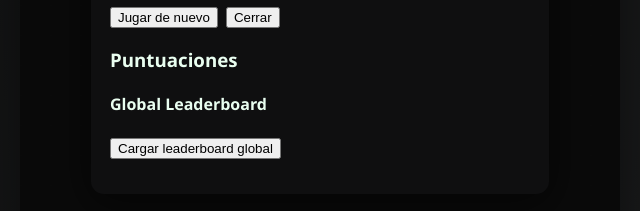
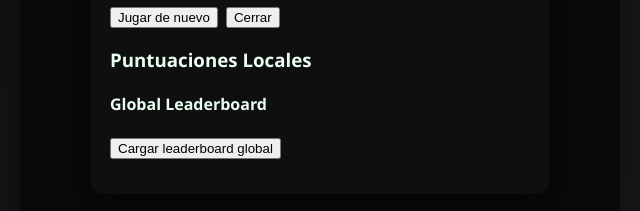
Before and after one commit to AleGamer22/snakescript, a website built with Parcel: page Snake.html in a window 1280 px wide. Shown: the part 373-584 px from the top of the page, 320-960 px from the left. Built offline with nearby package versions, Linux system fonts and the light colour scheme.

Commit message:
Update Snake.html

```diff
--- a/Snake.html
+++ b/Snake.html
@@ -63,7 +63,7 @@
         <button id="modal-restart">Jugar de nuevo</button>
         <button id="modal-close">Cerrar</button>
       </div>
-      <h3>Puntuaciones</h3>
+      <h3>Puntuaciones Locales</h3>
       <ol id="highscores-list" class="highscores-list"></ol>
       <h4>Global Leaderboard</h4>
       <div class="global-leaderboard">
```
